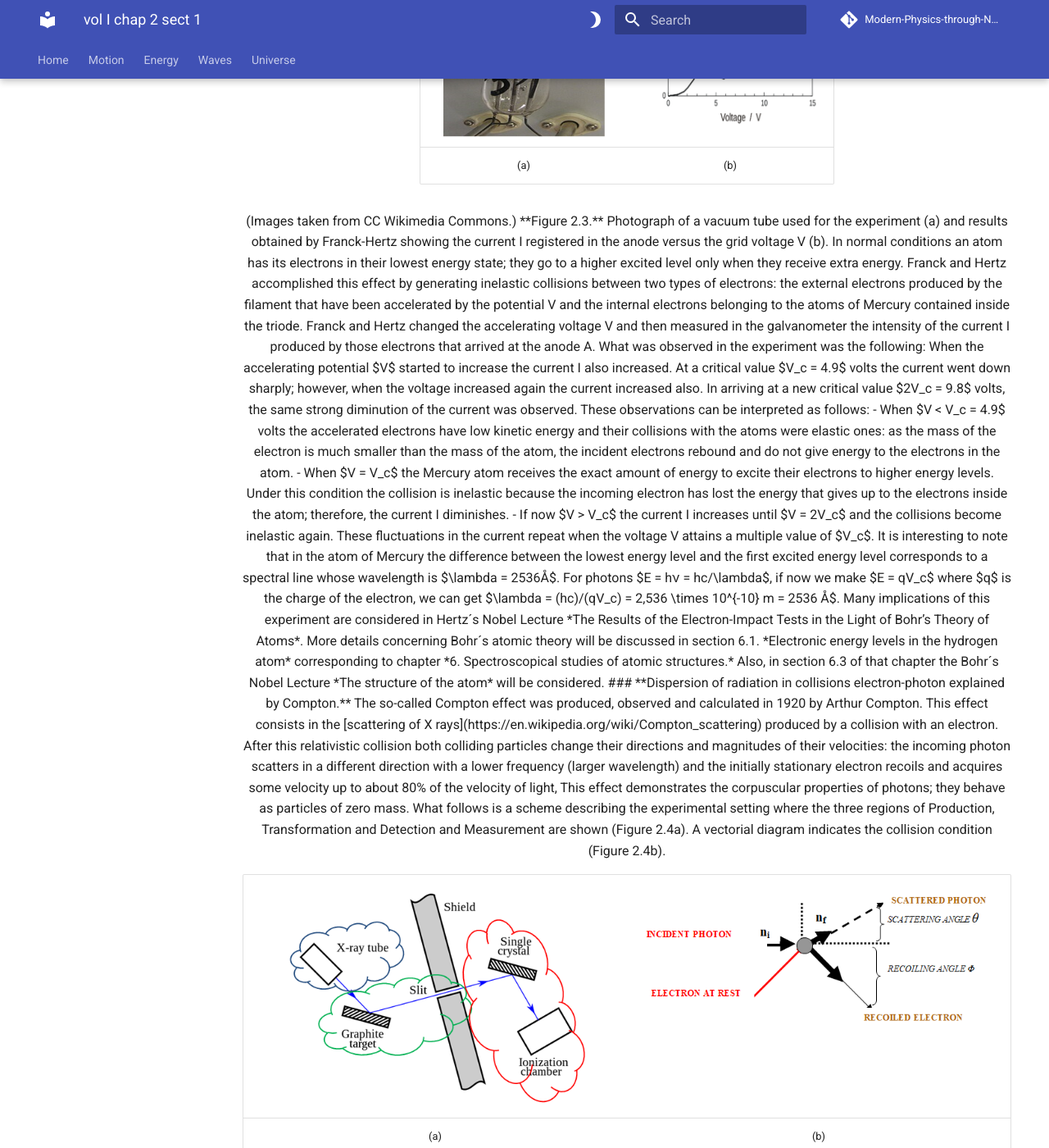
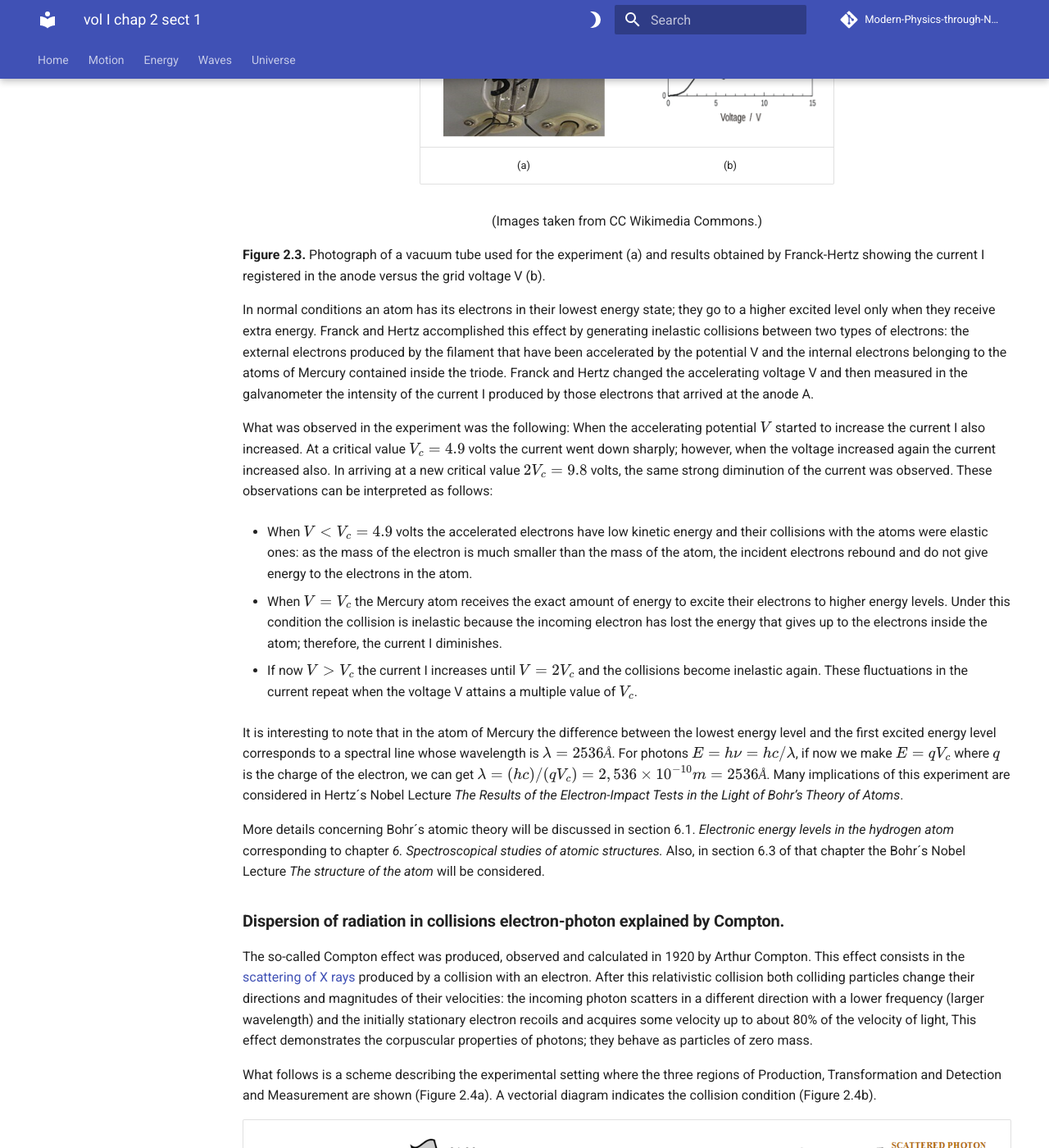
Before and after one commit to modphysnobel/modphysnobel.github.io, an MkDocs documentation site: the page built from docs/vol-I/vol-I-chap-2-sect-1.md, in a window 1280 px wide and 1400 px high, scrolled down 5926 px. Shown: the whole window at 82% size. Built offline with MkDocs 1.6.1 and Material for MkDocs 9.7.7, drawn with Linux system fonts in a browser that asks for light colours; some web fonts are replaced; comment, search, counter and statistics services are not loaded; some of the changed text lies outside the part shown.

Commit message:
Update vol-I-chap-2-sect-1.md

```diff
--- a/docs/vol-I/vol-I-chap-2-sect-1.md
+++ b/docs/vol-I/vol-I-chap-2-sect-1.md
@@ -162,7 +162,9 @@ The region of **Detection and Measuremet** consisted in an external galvanometer
 	</tr>
 	</table>
 
+
 (Images taken from CC Wikimedia Commons.)
+</center>
 
 **Figure 2.3.** Photograph of a vacuum tube used for the experiment (a) and results obtained by Franck-Hertz showing the current I registered in the anode versus the grid voltage V (b).
 
```
